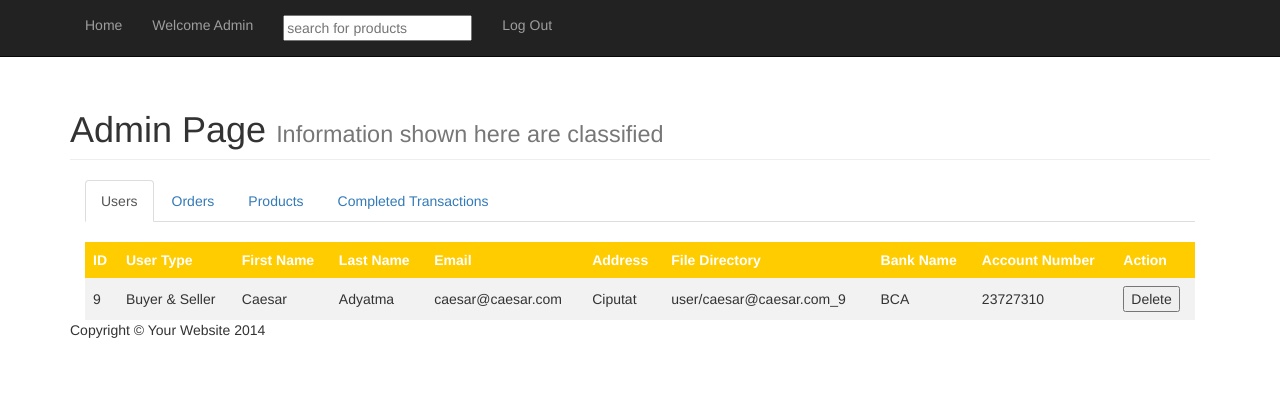
After one commit to caesaradyatma/theMarketGit, a PHP site: page /admin.php in a window 1280 px wide. The commit adds this page. Shown: the top 399 px of the page. Run offline with PHP 8.4, Linux system fonts and the light colour scheme.

Commit message:
Add files via upload

```diff
--- /dev/null
+++ b/themarket/admin.php
@@ -0,0 +1,397 @@
+<!DOCTYPE html>
+<html lang="en">
+
+<head>
+
+    <meta charset="utf-8">
+    <meta http-equiv="X-UA-Compatible" content="IE=edge">
+    <meta name="viewport" content="width=device-width, initial-scale=1">
+    <meta name="description" content="">
+    <meta name="author" content="">
+
+    <title>Admin Page The Market</title>
+
+    <!-- Bootstrap Core CSS -->
+    <link href="css/bootstrap.min.css" rel="stylesheet">
+
+    <!-- Custom CSS -->
+    <link href="css/3-col-portfolio.css" rel="stylesheet">
+
+    <!-- HTML5 Shim and Respond.js IE8 support of HTML5 elements and media queries -->
+    <!-- WARNING: Respond.js doesn't work if you view the page via file:// -->
+    <!--[if lt IE 9]>
+        <script src="https://oss.maxcdn.com/libs/html5shiv/3.7.0/html5shiv.js"></script>
+        <script src="https://oss.maxcdn.com/libs/respond.js/1.4.2/respond.min.js"></script>
+    <![endif]-->
+    <style>
+      table {
+        border-collapse: collapse;
+        width: 100%;
+      }
+
+      th, td {
+        text-align: left;
+        padding: 8px;
+      }
+
+      tr:nth-child(even){background-color: #f2f2f2}
+
+      th {
+        background-color: #ffcc00;
+        color: white;
+      }
+    </style>
+
+</head>
+
+<body>
+	<?php
+		//include "connectdb/connect.php";
+	?>
+	<?php
+  //get user status
+  /*$email= $_SESSION['email'];
+  $que="SELECT user_status FROM user WHERE user_email = '$email'";
+    $result = mysql_query($que); // Send to DB
+    $result = mysql_fetch_array($result); // Get result
+    $user_status = $result[0];
+  if($user_status == 0){
+    echo "<script type='text/javascript'>window.alert('You must fill bank account information to access yourshop feature!\nPress OK to fill the form\nPress Cancel to go back');</script>";
+    echo "<script type='text/javascript'> window.location.replace(\"index.php\");</script>";
+  }*/
+
+  /*if(isset($_SESSION['email']) && $_SESSION['type']==0){
+			//if($_SESSION['type']==0){*///apus comment ini biar session jalan
+      echo"
+          <nav class='navbar navbar-inverse navbar-fixed-top' role='navigation'>
+            <div class='container'>
+                <!-- Brand and toggle get grouped for better mobile display -->
+                <div class='navbar-header'>
+                    <button type='button' class='navbar-toggle' data-toggle='collapse' data-target='#bs-example-navbar-collapse-1'>
+                        <span class='sr-only'>Toggle navigation</span>
+                        <span class='icon-bar'></span>
+                        <span class='icon-bar'></span>
+                        <span class='icon-bar'></span>
+                    </button>
+            </div>
+            <!-- Collect the nav links, forms, and other content for toggling -->
+            <div class='collapse navbar-collapse' id='bs-example-navbar-collapse-1'>
+                <ul class='nav navbar-nav'>
+                    <li>
+                        <a href='admin.php'>Home</a>
+                    </li>
+                    <li>
+                        <a href='#''>Welcome Admin</a>
+                    </li>
+                    <li>
+                        <a href='#'><input type='text' placeholder='search for products'></a>
+                    </li>
+                    <li>
+                        <a href='logout.php'>Log Out</a>
+                    </li>
+                    <!--<li>
+                        <a href='#'>Contact</a>
+                    </li>-->
+                </ul>
+            </div>
+            <!-- /.navbar-collapse -->
+        </div>
+        <!-- /.container -->
+    </nav>";
+			//}
+      /*else if($_SESSION['type']==1){
+        include "navbar.php";
+      }*/
+  /*} apus comment disini dan 109 biar session jalan
+  else{
+      echo "<script type='text/javascript'>window.alert('Please Log in');</script>";
+  		header('location:login.html');
+  }*/
+  ?>
+  <!-- Page Content -->
+  <div class='container'>
+
+      <!-- Page Header -->
+      <div class='row'>
+          <div class='col-lg-12'>
+              <h1 class='page-header'>Admin Page
+                  <small>Information shown here are classified</small>
+              </h1>
+          </div>
+
+      </div>
+
+
+      <div class="col-lg-12">
+        <ul  class="nav nav-tabs">
+          <li class="active">
+            <a  href="#users" data-toggle="tab">Users</a>
+          </li>
+          <li>
+            <a href="#orders" data-toggle="tab">Orders</a>
+          </li>
+          <li>
+            <a href="#products" data-toggle="tab">Products</a>
+          </li>
+          <li>
+            <a href="#transactions" data-toggle="tab">Completed Transactions</a>
+          </li>
+        </ul>
+        <br>
+
+      <div class="tab-content clearfix">
+        <div class="tab-pane active" id="users">
+          <?php
+            /*mulai dari sini sampe line 191 jangan diapapain
+            $email= $_SESSION['email'];
+            $que="SELECT * FROM user ";
+            $value = mysql_query($que); // Send to DB
+            $value = mysql_fetch_array($value); // Get result
+            $id = $value[0];
+            */
+            /*
+            $query = "SELECT * FROM user";
+            $result = mysql_query($query);
+
+            echo "<div class='row text-center'>";
+            echo"<form action='admin.php' method='post'>";
+
+            foreach ($_POST as $key => $value) {
+                $del = "UPDATE user set status= 1 WHERE user_id = '$key'";
+                $delque = mysql_query($del);
+                header("Refresh:0;");
+              }
+
+            while($row = mysql_fetch_array($result)){   //Creates a loop to loop through results
+                //$url= $row['pd_path'];
+            echo "
+                <div class='col-md-3 col-sm-6 hero-feature'>
+                    <div class='thumbnail'>
+                        <div class='caption'>
+                            <p>ID: ".$row['user_id']."</p>
+                            <p>First Name: ".$row['user_fname']."</p>
+                            <p>Last Name: ".$row['user_lname']."</p>
+                            <p>Email: ".$row['user_email']."</p>
+                            <p>
+                                <div>
+                                  <input type=\"submit\" class='btn btn-primary btn-lg btn btn-danger' role='button' name=".$row['user_id']." value =\"Remove\" onclick=\"return confirm('Are you sure you want to Remove ".$row['user_fname']."?');\">
+                                </div>
+                                <div style='margin-top:15px'>
+                                  <a class='btn btn-primary btn-lg btn btn-warning' href='#' role='button'>Modify</a>
+                                </div>
+                            </p>
+
+                        </div>
+                    </div>
+                </div>
+
+                ";
+
+            }
+            echo"</form>";
+            echo "</div>";
+            */?>
+            <!--ini table buat list user -->
+            <!-- Tambahin isinya aja -->
+            <table>
+              <tr>
+                <th>ID</th>
+                <th>User Type</th>
+                <th>First Name</th>
+                <th>Last Name</th>
+                <th>Email</th>
+                <th>Address</th>
+                <th>File Directory</th>
+                <th>Bank Name</th>
+                <th>Account Number</th>
+                <th>Action</th>
+
+              </tr>
+              <tr>
+                <td>9</td>
+                <td>Buyer & Seller</td>
+                <td>Caesar</td>
+                <td>Adyatma</td>
+                <td>caesar@caesar.com</td>
+                <td>Ciputat</td>
+                <td>user/caesar@caesar.com_9</td>
+                <td>BCA</td>
+                <td>23727310</td>
+                <!-- dibawah ini jadiin tombol buat hyperlink aja -->
+                <td><input type='submit' value='Delete'></td>
+
+              </tr>
+            </table>
+
+
+
+          </div>
+          <div class="tab-pane" id="orders">
+
+            <!--
+              order id, pengorder, quantity, total harga, limit tanggal untuk
+              masukin nomor resi, tombol untuk masukin nomor resi
+            -->
+            <!-- ini table buat list order tambahin isinya aja -->
+              <table>
+                <tr>
+                  <th>Order ID</th>
+                  <th>Buyer ID</th>
+                  <th>Seller ID</th>
+                  <th>Product ID</th>
+                  <th>Order Date</th>
+                  <th>Payment Date</th>
+                  <th>Payment Amount</th>
+                  <th>Status</th><!--paid,unpaid,ship,waitingforshipping-->
+                  <th>Tracking Number</th>
+                  <th>Action</th>
+                  <th>Update</th>
+                </tr>
+                <tr>
+                  <td>2</td>
+                  <td>5</td>
+                  <td>9</td>
+                  <td>1</td>
+                  <td>1/19/2017</td>
+                  <td>2/19/2017</td>
+                  <td>IDR 5000</td>
+                  <td>unpaid</td><!--paid,unpaid,ship,waitingforshipping-->
+                  <td></td>
+                  <td><select name='#'>
+                    <option value='1'>None</option>
+                    <option value='2'>Paid</option>
+                    <option value='3'>Shipped</option>
+                  </select></td>
+                  <td><input type='submit' name='#' value='Update'></td>
+              </tr>
+
+            </table>
+
+                <!-- jangan diapapain
+                    <form action="admin.php">
+                -->
+                <?php
+                  /*dari sini sampe 278 jangan diapapain
+                  $query = "SELECT * FROM order";
+                  $result = mysql_query($query);
+
+                  foreach ($_POST as $key => $value) {
+                    //-1 = expire
+                    //0 = unpaid
+                    //1 = paid
+                    //2 = shipped
+                    $del = "UPDATE order set status= 1 WHERE user_id = '$key'";
+                    $delque = mysql_query($del);
+                    header("Refresh:0;");
+                  }
+
+                  while($row1 = mysql_fetch_array($result)){   //Creates a loop to loop through results
+
+                    echo"
+                      <tr>
+                        <td>".$row1['order_id']."</td>
+                        <td>".$row1['order_buyerId']."</td>
+                        <td>".$row1['order_sellerId']."</td>
+                        <td>".$row1['order_productId']."</td>
+                        <td>".$row1['order_date']."</td>
+                        <td>".$row1['order_status']."</td>
+                        <td>".$row1['order_tracking']."</td>
+                        <td><select name='#'>
+                          <option value='1'>None</option>
+                          <option value='2'>Paid</option>
+                          <option value='3'>Shipped</option>
+                        </select></td>
+                        <td><input type='submit' name='#' value='Update'></td>
+                    </tr>";
+                  }
+                  */?>
+              <!--</table>
+            </form>-->
+            <
+
+          </div>
+          <div class="tab-pane" id="products">
+            <table>
+              <tr>
+                <th>ID</th>
+                <th>Name</th>
+                <th>Image</th>
+                <th>Price</th>
+                <th>Seller ID</th>
+                <th>Action</th>
+
+              </tr>
+              <tr>
+                <td>1</td>
+                <td>Sendal Jepit</td>
+                <td>Image</td>
+                <td>IDR 5000</td>
+                <td>9</td>
+                <td><input type='submit' value='Delete'></td>
+
+              </tr>
+            </table>
+          </div>
+            <div class="tab-pane" id="transactions">
+              <table>
+                <tr>
+                  <th>Order ID</th>
+                  <th>Buyer ID</th>
+                  <th>Seller ID</th>
+                  <th>Product ID</th>
+                  <th>Tracking Number</th>
+                  <th>Order Date</th>
+                  <th>Payment Date</th>
+                  <th>Payment Amount</th>
+                  <th>Seller Payment</th>
+                  <th>Action</th>
+                  <th>Update</th>
+                </tr>
+                <tr>
+                  <td>2</td>
+                  <td>5</td>
+                  <td>9</td>
+                  <td>1</td>
+                  <td>237858648</td>
+                  <td>1/19/2017</td>
+                  <td>2/19/2017</td>
+                  <td>IDR 5000</td>
+                  <td>Unpaid</td>
+                  <td><select name='#'>
+                    <option value='1'>Unpaid</option>
+                    <option value='2'>Paid</option>
+
+                  </select></td>
+                  <td><input type='submit' name='#' value='Update'></td>
+              </tr>
+
+            </table>
+
+          </div>
+        </div>
+    </div>
+        <!-- /.row -->
+        <!--Projects Row-->
+        <hr>
+
+        <!-- Footer -->
+        <footer>
+            <div class='row'>
+                <div class='col-lg-12'>
+                    <p>Copyright &copy; Your Website 2014</p>
+                </div>
+            </div>
+            <!-- /.row -->
+        </footer>
+
+    </div>
+    <!-- /.container -->
+
+    <!-- jQuery -->
+    <script src='js/jquery.js'></script>
+
+    <!-- Bootstrap Core JavaScript -->
+    <script src='js/bootstrap.min.js'></script>
+</body>
+
+</html>
--- a/themarket/login1.php
+++ b/themarket/login1.php
@@ -32,7 +32,7 @@
 				//alert('sukses bor');
 				$_SESSION['email']=$email;
 				$_SESSION['type']= $type;
-				header('location: indexadmin.php');
+				header('location:admin.php');
 			}
 
 			else{
--- a/themarket/yourshop.php
+++ b/themarket/yourshop.php
@@ -42,7 +42,7 @@
   }
   if(isset($_SESSION['email'])){
 			if($_SESSION['type']==0){
-				header('location:indexadmin.php');
+				header('location:admin.php');
 			}
       else if($_SESSION['type']==1){
         include "navbar.php";
```
Also changed, not shown: themarket/themarket.sql (+13 -8 lines), themarket/addbankacc.php (line endings or trailing spaces), themarket/addproducts.php (line endings or trailing spaces), themarket/connectdb/connect.php (line endings or trailing spaces), themarket/css/search.css (line endings or trailing spaces), themarket/index.php (line endings or trailing spaces), themarket/logout.php (line endings or trailing spaces), themarket/navbar.php (line endings or trailing spaces), themarket/productform.php (line endings or trailing spaces), themarket/register.php (line endings or trailing spaces).
